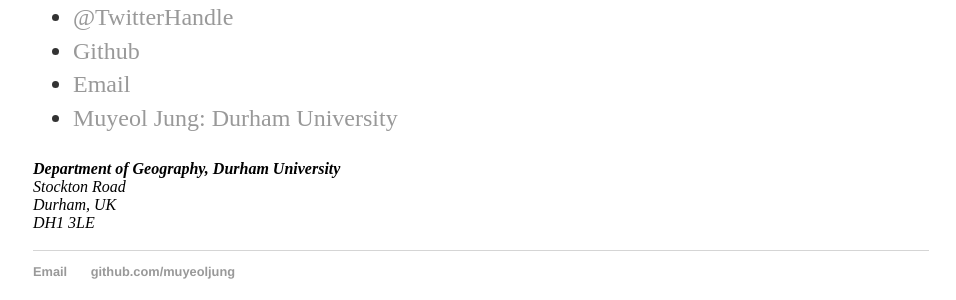
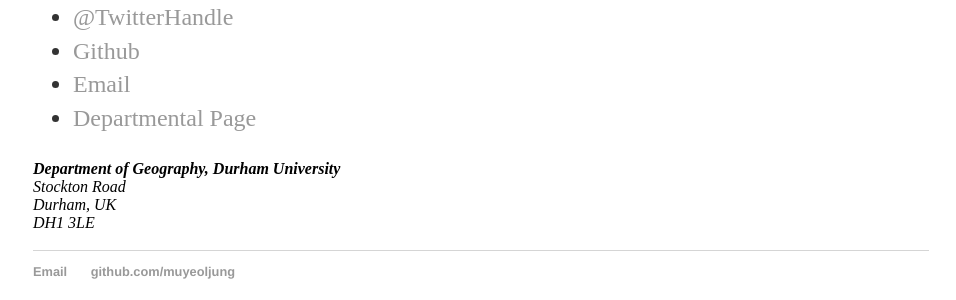
Before and after one commit to muyeoljung/muyeoljung.github.io, a Jekyll site: the page built from about/index.html, in a window 1280 px wide. Shown: the part 829-1129 px from the top of the page, without its empty margins (159-1115 px from the left). Built offline with Jekyll 4.4.1, drawn with Linux system fonts in a browser that asks for light colours.

Commit message:
Update index.html

```diff
--- a/about/index.html
+++ b/about/index.html
@@ -15,7 +15,7 @@
 				<li><a href="#">@TwitterHandle</a></li>
 				<li><a href="https://github.com/muyeoljung">Github</a></li>
 				<li><a href="mailto:muyeol.jung@durham.ac.uk">Email</a></li>
-				<li><a href="https://www.dur.ac.uk/research/directory/staff/?mode=staff&id=16647">Muyeol Jung: Durham University</a></li>
+				<li><a href="https://www.dur.ac.uk/research/directory/staff/?mode=staff&id=16647">Departmental Page</a></li>
 			</ul>
 			<address>
 			<strong>Department of Geography, Durham University</strong><br>
```
